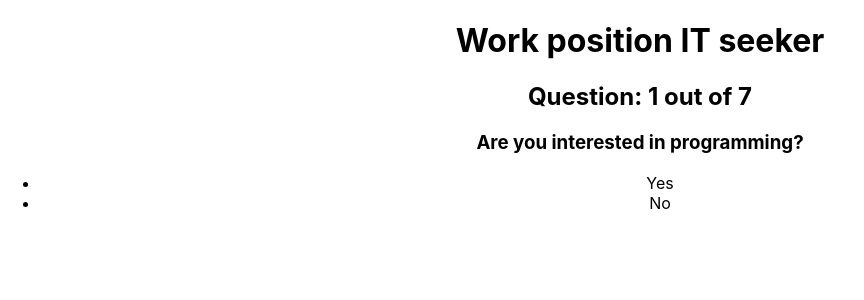
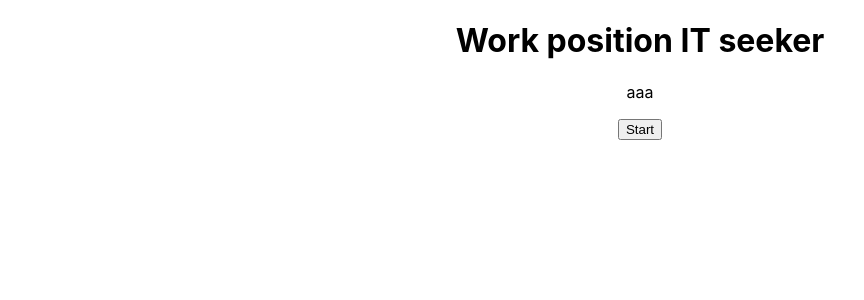
Before and after one commit to vNataliev/position-seeker, a React (Create React App) app: page / in a window 1280 px wide. Shown: the top 300 px of the page, without its empty margins (0-864 px from the left). Built offline with nearby package versions, Linux system fonts and the light colour scheme.

Commit message:
Adding start page view

```diff
--- a/src/App.js
+++ b/src/App.js
@@ -11,6 +11,7 @@ import QuestionsTesting from "../src/questions/questions_testing.json";
 
 function App() {
 
+  const [showStart, setShowStart] = useState(true);
   const [showResults, setShowResults] = useState(false);
   const [result, setResult] = useState(0);
   const [showPreliminaryQuestions, setPreliminaryQuestions] = useState(true);
@@ -36,7 +37,12 @@ function App() {
     }
   }
 
-  const restartGame = () => {
+  const startQuiz = () => {
+    setShowStart(false);
+  }
+
+  const restartQuiz = () => {
+    setShowStart(true);
     setShowResults(false);
     setCurrentQuestion(0);
     setCurrentPreliminaryQuestion(0);
@@ -47,18 +53,28 @@ function App() {
 
     <div className="App">
 
-      {showResults ? (
+      {showStart ? (
+
+        <div className="start-page">
+          <h1>Work position IT seeker</h1>
+          <p>aaa</p>
+          <button onClick={() => startQuiz()}>Start</button>
+        </div>
+
+      ) : ( showResults ? (
 
           <div className="final-results">
             <h1>Final Results</h1>
             <h3>{result}</h3>
-          <h3>{description}</h3>
-          <button onClick={() => restartGame()}>Restart game</button>
+            <p>{description}</p>
+            <button onClick={() => restartQuiz()}>Restart</button>
           </div>
 
         ) : ( showPreliminaryQuestions ? (
 
-        <><h1>Work position IT seeker</h1><h2>Question: {currentPreliminaryQuestion + 1} out of {QuestionsPreliminary.length}</h2><h3 className="question-text">{QuestionsPreliminary[currentPreliminaryQuestion].question}</h3><ul>
+          <div className="preliminary-questions">
+            <h1>Work position IT seeker</h1>
+            <h2>Question: {currentPreliminaryQuestion + 1} out of {QuestionsPreliminary.length}</h2><h3 className="question-text">{QuestionsPreliminary[currentPreliminaryQuestion].question}</h3><ul>
               {QuestionsPreliminary[currentPreliminaryQuestion].answers.map((option) => {
                 return (
                   <li
@@ -69,11 +85,14 @@ function App() {
                   </li>
                 );
               })}
-          </ul></>
+            </ul>
+          </div>
 
         ) : (
 
-        <><h1>Work position IT seeker</h1><h3 className="question-text">{QuestionsCybersecurity[currentQuestion].question}</h3><ul>
+          <div className="tree-questions">
+            <h1>Work position IT seeker</h1>
+            <h3 className="question-text">{QuestionsCybersecurity[currentQuestion].question}</h3><ul>
               {QuestionsCybersecurity[currentQuestion].answers.map((option) => {
                 return (
                   <li
@@ -84,9 +103,11 @@ function App() {
                   </li>
                 );
               })}
-          </ul></>
+            </ul>
+            </div>
 
-      ))}
+        ))
+      )}
 
     </div>
   );
```
Lines whose indentation alone changed are shown as unchanged.
